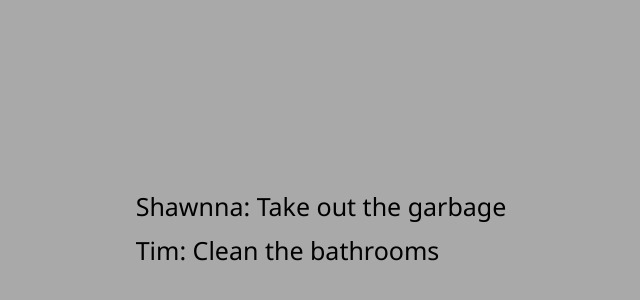
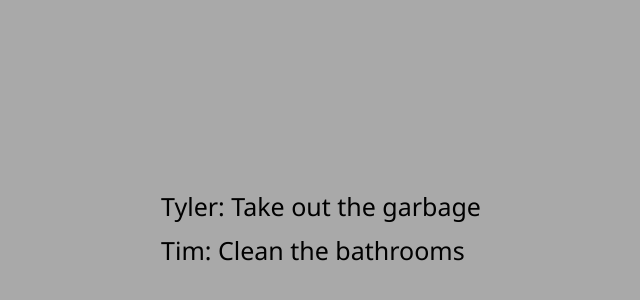
Before and after one commit to quiptobasco/cpTaskList, a plain HTML site: page index.html in a window 1280 px wide. Shown: the part 172-472 px from the top of the page, without its empty margins (339-979 px from the left). Drawn offline with Linux system fonts and the light colour scheme.

Commit message:
swapped Shawnna for Tyler

```diff
--- a/index.html
+++ b/index.html
@@ -44,109 +44,109 @@
                     Ericka: 'clean the bathrooms',
                     Kathryn: 'take out the garbage',
                 },
-                { Shawnna: 'clean the bathrooms', Tim: 'take out the garbage' },
+                { Tyler: 'clean the bathrooms', Tim: 'take out the garbage' },
                 { Alexi: 'take out the garbage', Dave: 'clean the bathrooms' },
                 {
                     Ericka: 'take out the garbage',
                     Kathryn: 'clean the bathrooms',
                 },
-                { Shawnna: 'take out the garbage', Tim: 'clean the bathrooms' },
+                { Tyler: 'take out the garbage', Tim: 'clean the bathrooms' },
                 { Alexi: 'clean the bathrooms', Dave: 'take out the garbage' },
                 {
                     Ericka: 'clean the bathrooms',
                     Kathryn: 'take out the garbage',
                 },
-                { Shawnna: 'clean the bathrooms', Tim: 'take out the garbage' },
+                { Tyler: 'clean the bathrooms', Tim: 'take out the garbage' },
                 { Alexi: 'take out the garbage', Dave: 'clean the bathrooms' },
                 {
                     Ericka: 'take out the garbage',
                     Kathryn: 'clean the bathrooms',
                 },
-                { Shawnna: 'take out the garbage', Tim: 'clean the bathrooms' },
+                { Tyler: 'take out the garbage', Tim: 'clean the bathrooms' },
                 { Alexi: 'clean the bathrooms', Dave: 'take out the garbage' },
                 {
                     Ericka: 'clean the bathrooms',
                     Kathryn: 'take out the garbage',
                 },
-                { Shawnna: 'clean the bathrooms', Tim: 'take out the garbage' },
+                { Tyler: 'clean the bathrooms', Tim: 'take out the garbage' },
                 { Alexi: 'take out the garbage', Dave: 'clean the bathrooms' },
                 {
                     Ericka: 'take out the garbage',
                     Kathryn: 'clean the bathrooms',
                 },
-                { Shawnna: 'take out the garbage', Tim: 'clean the bathrooms' },
+                { Tyler: 'take out the garbage', Tim: 'clean the bathrooms' },
                 { Alexi: 'clean the bathrooms', Dave: 'take out the garbage' },
                 {
                     Ericka: 'clean the bathrooms',
                     Kathryn: 'take out the garbage',
                 },
-                { Shawnna: 'clean the bathrooms', Tim: 'take out the garbage' },
+                { Tyler: 'clean the bathrooms', Tim: 'take out the garbage' },
                 { Alexi: 'take out the garbage', Dave: 'clean the bathrooms' },
                 {
                     Ericka: 'take out the garbage',
                     Kathryn: 'clean the bathrooms',
                 },
-                { Shawnna: 'take out the garbage', Tim: 'clean the bathrooms' },
+                { Tyler: 'take out the garbage', Tim: 'clean the bathrooms' },
                 { Alexi: 'clean the bathrooms', Dave: 'take out the garbage' },
                 {
                     Ericka: 'clean the bathrooms',
                     Kathryn: 'take out the garbage',
                 },
-                { Shawnna: 'clean the bathrooms', Tim: 'take out the garbage' },
+                { Tyler: 'clean the bathrooms', Tim: 'take out the garbage' },
                 { Alexi: 'take out the garbage', Dave: 'clean the bathrooms' },
                 {
                     Ericka: 'take out the garbage',
                     Kathryn: 'clean the bathrooms',
                 },
-                { Shawnna: 'take out the garbage', Tim: 'clean the bathrooms' },
+                { Tyler: 'take out the garbage', Tim: 'clean the bathrooms' },
                 { Alexi: 'clean the bathrooms', Dave: 'take out the garbage' },
                 {
                     Ericka: 'clean the bathrooms',
                     Kathryn: 'take out the garbage',
                 },
-                { Shawnna: 'clean the bathrooms', Tim: 'take out the garbage' },
+                { Tyler: 'clean the bathrooms', Tim: 'take out the garbage' },
                 { Alexi: 'take out the garbage', Dave: 'clean the bathrooms' },
                 {
                     Ericka: 'take out the garbage',
                     Kathryn: 'clean the bathrooms',
                 },
-                { Shawnna: 'take out the garbage', Tim: 'clean the bathrooms' },
+                { Tyler: 'take out the garbage', Tim: 'clean the bathrooms' },
                 { Alexi: 'clean the bathrooms', Dave: 'take out the garbage' },
                 {
                     Ericka: 'clean the bathrooms',
                     Kathryn: 'take out the garbage',
                 },
-                { Shawnna: 'clean the bathrooms', Tim: 'take out the garbage' },
+                { Tyler: 'clean the bathrooms', Tim: 'take out the garbage' },
                 { Alexi: 'take out the garbage', Dave: 'clean the bathrooms' },
                 {
                     Ericka: 'take out the garbage',
                     Kathryn: 'clean the bathrooms',
                 },
-                { Shawnna: 'take out the garbage', Tim: 'clean the bathrooms' },
+                { Tyler: 'take out the garbage', Tim: 'clean the bathrooms' },
                 { Alexi: 'clean the bathrooms', Dave: 'take out the garbage' },
                 {
                     Ericka: 'clean the bathrooms',
                     Kathryn: 'take out the garbage',
                 },
-                { Shawnna: 'clean the bathrooms', Tim: 'take out the garbage' },
+                { Tyler: 'clean the bathrooms', Tim: 'take out the garbage' },
                 { Alexi: 'take out the garbage', Dave: 'clean the bathrooms' },
                 {
                     Ericka: 'take out the garbage',
                     Kathryn: 'clean the bathrooms',
                 },
-                { Shawnna: 'take out the garbage', Tim: 'clean the bathrooms' },
+                { Tyler: 'take out the garbage', Tim: 'clean the bathrooms' },
                 { Alexi: 'clean the bathrooms', Dave: 'take out the garbage' },
                 {
                     Ericka: 'clean the bathrooms',
                     Kathryn: 'take out the garbage',
                 },
-                { Shawnna: 'clean the bathrooms', Tim: 'take out the garbage' },
+                { Tyler: 'clean the bathrooms', Tim: 'take out the garbage' },
                 { Alexi: 'take out the garbage', Dave: 'clean the bathrooms' },
                 {
                     Ericka: 'take out the garbage',
                     Kathryn: 'clean the bathrooms',
                 },
-                { Shawnna: 'take out the garbage', Tim: 'clean the bathrooms' },
+                { Tyler: 'take out the garbage', Tim: 'clean the bathrooms' },
             ];
 
             // function getCurrentWeekNumber() {
```
